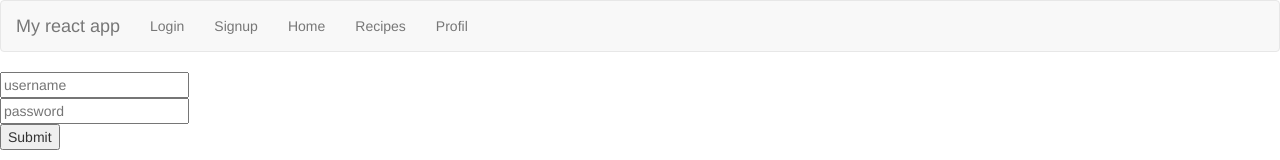
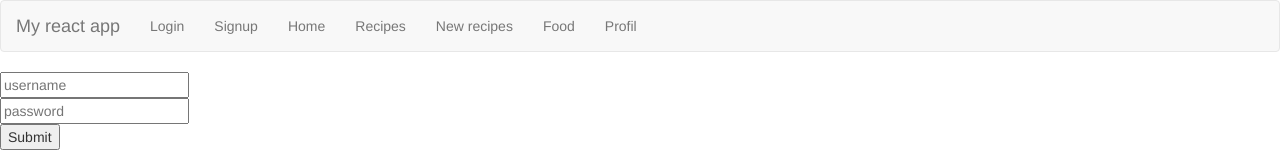
Before and after one commit to HeleneBourgois/react_project, a React (Create React App) app: page /login in a window 1280 px wide. Shown: the top 160 px of the page. Built offline with nearby package versions, Linux system fonts and the light colour scheme.

Commit message:
push app

```diff
--- a/src/App.js
+++ b/src/App.js
@@ -3,9 +3,10 @@ import { render } from 'react-dom'
 import Login from './components/Login/LoginSection'
 import Signup from './components/SignupForm/SignUp'
 import Recipe from './components/Recipes/RecipeComponent'
+import Food from './components/Food/FoodComponent'
 import Profil from './components/Profils/Profil'
 import Home from './components/Home/Home'
-// import RecipeDetail from './components/Recipes/RecipeDetailComponent'
+import NewRecipe from './components/Recipes/NewRecipe'
 import ReactDOM from 'react-dom'
 import {
     BrowserRouter as Router,
@@ -19,12 +20,12 @@ import {
 export const fakeAuth = {
     isAuthenticated: false,
     authenticate(cb) {
-      this.isAuthenticated = true;
-      setTimeout(cb, 100); // fake async
+      this.isAuthenticated = true
+      setTimeout(cb, 100)
     },
     signout(cb) {
-      this.isAuthenticated = false;
-      setTimeout(cb, 100);
+      this.isAuthenticated = false
+      setTimeout(cb, 100)
     }
   };
 
@@ -35,7 +36,7 @@ export const fakeAuth = {
           Welcome!{''}
           <button
             onClick={() => {
-              fakeAuth.signout(() => history.push('/'));
+              fakeAuth.signout(() => history.push('/'))
             }}
           >
             Sign out
@@ -44,7 +45,7 @@ export const fakeAuth = {
       ) : (
         <p>You are not logged in.</p>
       )
-  );
+  )
 
   const PrivateRoute = ({ component: Component, ...rest }) => (
     <Route
@@ -78,6 +79,8 @@ class App extends React.Component {
             <li><Link to='/signup'>Signup</Link></li>
             <li><Link to='/home'>Home</Link></li>
             <li><Link to='/recipes'>Recipes</Link></li>
+            <li><Link to='/recipe'>New recipes</Link></li>
+            <li><Link to='/food'>Food</Link></li>
             <li><Link to='/profil'>Profil</Link></li>
           </ul>
         </nav>
@@ -87,6 +90,8 @@ class App extends React.Component {
         <Route path='/signup' component={Signup} />
         <Route exact path='/home' component={Home} />
         <PrivateRoute path='/recipes' component={Recipe} />
+        <Route path='/recipe' component={NewRecipe} />
+        <Route path='/food' component={Food} />
         <Route path='/profil' component={Profil} />
       </Switch>
 
```
